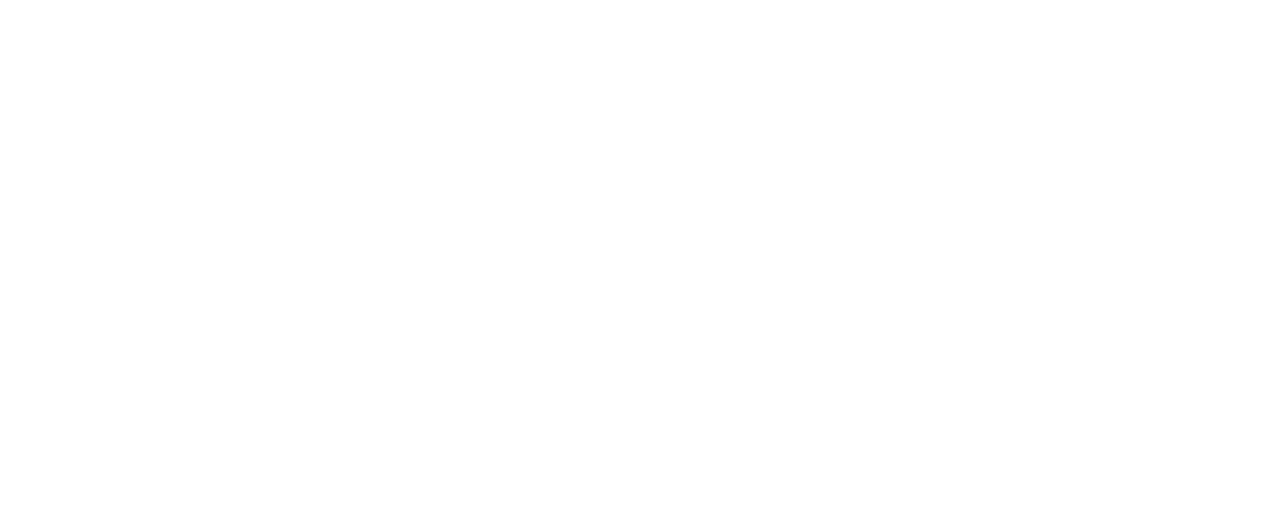
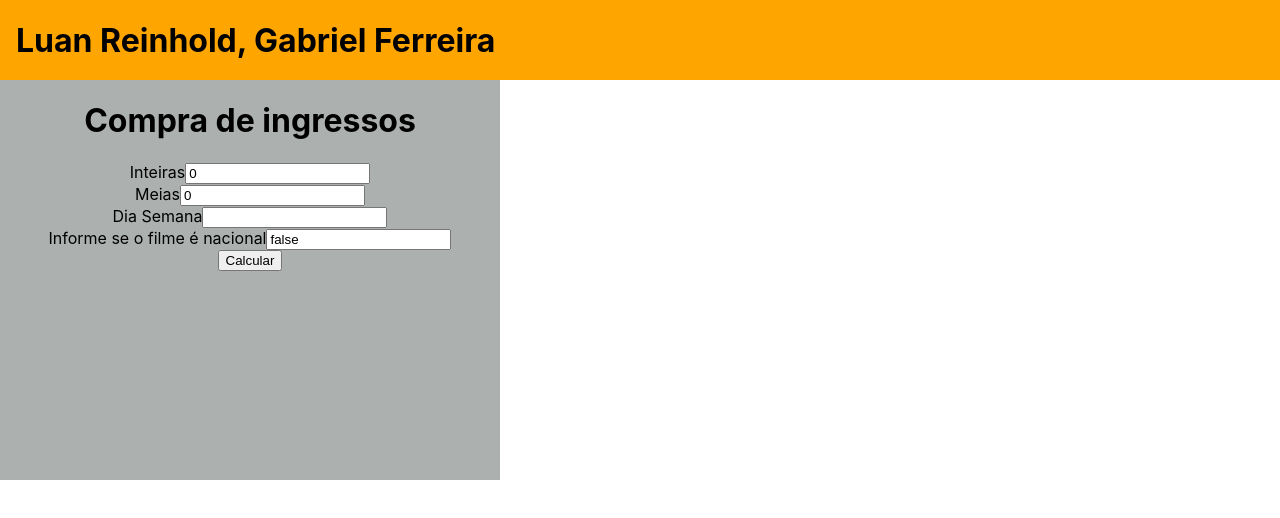
Before and after one commit to luanreinhold/ProvaFreinew, a React (Create React App) app: page /cinema in a window 1280 px wide. Before the commit this address had no page. Shown: the top 518 px of the page. Built offline with nearby package versions, Linux system fonts and the light colour scheme.

Commit message:
page Cinema

```diff
--- a/src/index.js
+++ b/src/index.js
@@ -9,6 +9,7 @@
 import Abastecimento from "./pages/abastecimento"
 import Temperatura from "./pages/febrePage"
 import SalarioPage from './pages/salarioPage';
+import IngressoCinema from './pages/ingressoCinema';
 const root = ReactDOM.createRoot(document.getElementById('root'));
 root.render(
   <React.StrictMode>
@@ -20,6 +21,7 @@
         <Route path="/abastecimento" element={<Abastecimento/>}/>
         <Route path="/temperatura" element={<Temperatura/>}/>
         <Route path="/salario" element={<SalarioPage/>}/>
+        <Route path="/cinema" element={<IngressoCinema/>}/>
       </Routes>
     </BrowserRouter>
   </React.StrictMode>
--- /dev/null
+++ b/src/pages/ingressoCinema/index.js
@@ -0,0 +1,37 @@
+import { useState } from 'react'
+import './index.scss'
+import CompHeader from'../../components/Header'
+
+
+
+export default function IngressoCinema(){
+    const [ inteiras, setInteiras] = useState(0)
+    const [ meias, setMeias] = useState(0)
+    const [ diaSemana, setDiaSemana] = useState('')
+    const [ nacional, setNacional] = useState(false)
+    return(
+        <main className='page-ingresso'>
+            <CompHeader/>
+            <div className='card-ingresso'>
+                <h1>Compra de ingressos </h1>
+                <div>
+                    <label>Inteiras</label>
+                    <input type="number" value={inteiras} onChange={e=> setInteiras(e.target.value)}/>
+                </div>
+                <div>
+                    <label>Meias</label>
+                    <input type="number" value={meias} onChange={e=> setMeias(e.target.value)}/>
+                </div>
+                <div>
+                    <label>Dia Semana</label>
+                    <input type="txt" value={diaSemana} onChange={e=> setDiaSemana(e.target.value)}/>
+                </div>
+                <div>
+                    <label>Informe se o filme é nacional</label>
+                    <input type="txt" value={nacional} onChange={e=> setNacional(e.target.value)}/>
+                </div>
+                <button> Calcular</button>
+            </div>
+        </main>
+    )
+}
--- /dev/null
+++ b/src/pages/ingressoCinema/index.scss
@@ -0,0 +1,17 @@
+.page-ingresso{
+    display: flex;
+    flex-direction: column;
+
+    justify-content: end;
+
+    .card-ingresso{
+        width: 500px;
+        height: 400px;
+        background-color: #acb1af;
+
+        display: flex;
+        flex-direction: column;
+
+        align-items: center;
+    }
+}
```
